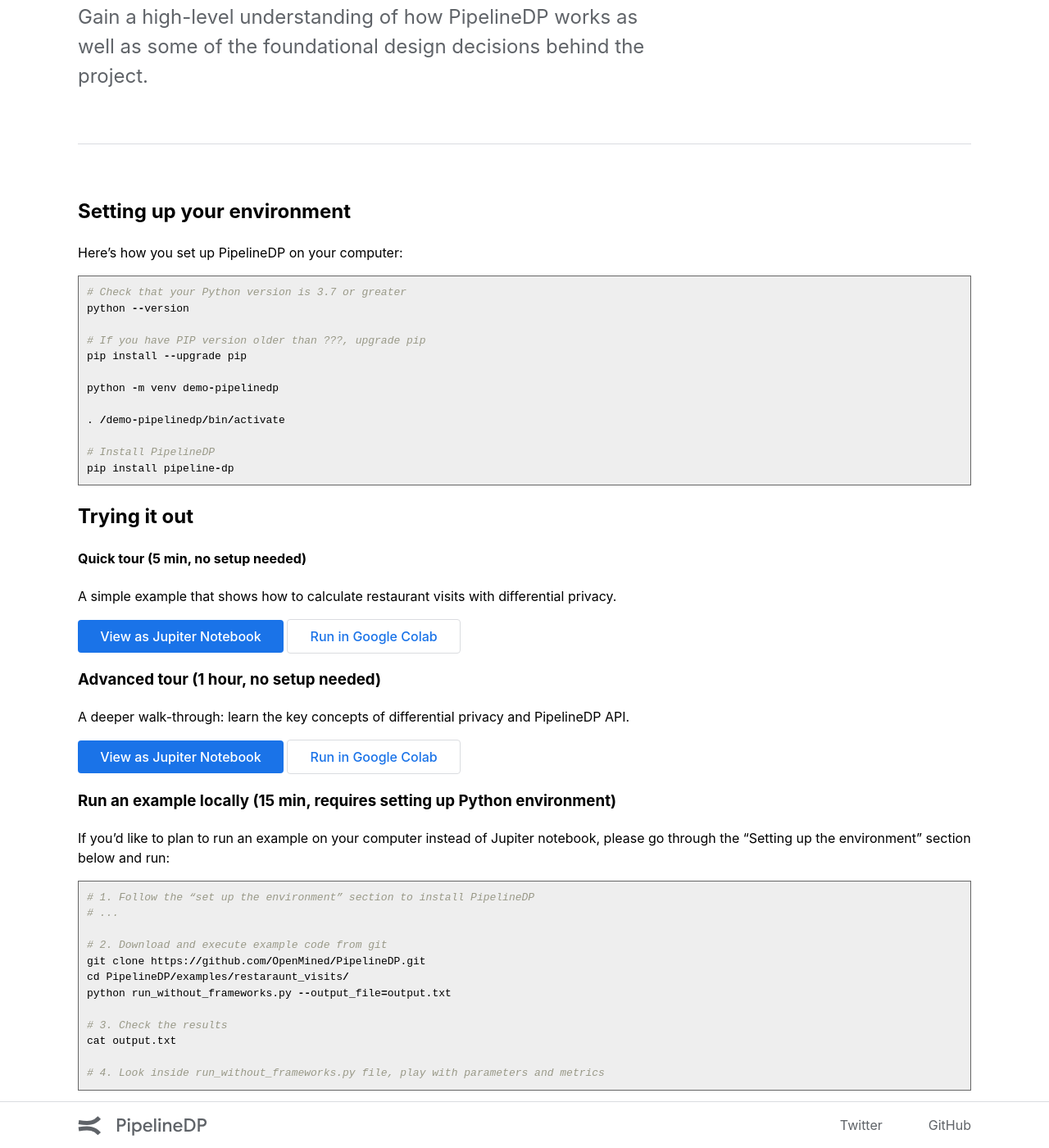
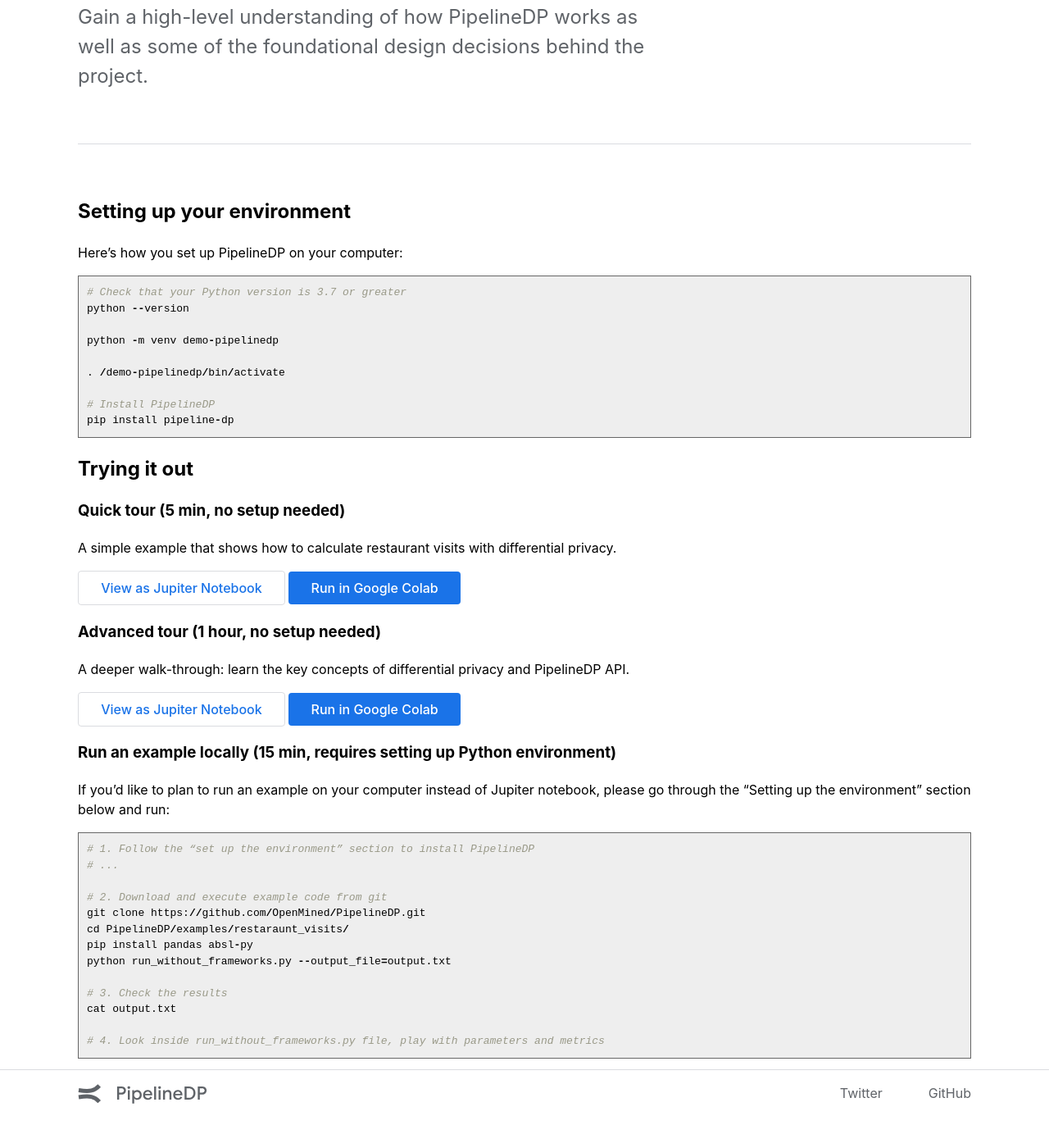
Before and after one commit to OpenMined/PipelineDP, a Jekyll site: the page built from get-started.md, in a window 1280 px wide and 1400 px high, scrolled down 252 px. Shown: the whole window at 82% size. Built offline with Jekyll 4.4.1, drawn with Linux system fonts in a browser that asks for light colours; after the commit the page ends 1613 px from its top, so only the background shows below that; some of the changed lines change nothing that is shown.

````diff
--- a/get-started.md
+++ b/get-started.md
@@ -13,9 +13,6 @@
 # Check that your Python version is 3.7 or greater
 python --version
 
-# If you have PIP version older than ???, upgrade pip
-pip install --upgrade pip
-
 python -m venv demo-pipelinedp
 
 . /demo-pipelinedp/bin/activate
@@ -25,18 +22,18 @@
 ```
 
 # Trying it out
-#### Quick tour (5 min, no setup needed)
+### Quick tour (5 min, no setup needed)
 
 A simple example that shows how to calculate restaurant visits with differential privacy.
 
-<a class="c-hero__button c-button c-button--primary" style="margin: 0px;" href="https://github.com/OpenMined/PipelineDP/blob/main/examples/restaurant_visits.ipynb">View as Jupiter Notebook</a>
-<a class="c-hero__button c-button c-button--secondary" style="margin: 0px;" href="https://colab.sandbox.google.com/github/OpenMined/PipelineDP/blob/main/examples/restaurant_visits.ipynb">Run in Google Colab</a>
+<a class="c-hero__button c-button c-button--secondary" style="margin: 0px;" href="https://github.com/OpenMined/PipelineDP/blob/main/examples/quickstart.ipynb" target="_blank">View as Jupiter Notebook</a>
+<a class="c-hero__button c-button c-button--primary" style="margin: 0px;" href="https://colab.research.google.com/github/OpenMined/PipelineDP/blob/main/examples/quickstart.ipynb" target="_blank">Run in Google Colab</a>
 
 ### Advanced tour (1 hour, no setup needed)
 A deeper walk-through: learn the key concepts of differential privacy and PipelineDP API.
 
-<a class="c-hero__button c-button c-button--primary" style="margin: 0px;" href="https://github.com/OpenMined/PipelineDP/blob/main/examples/restaurant_visits.ipynb">View as Jupiter Notebook</a>
-<a class="c-hero__button c-button c-button--secondary" style="margin: 0px;" href="https://colab.sandbox.google.com/github/OpenMined/PipelineDP/blob/main/examples/restaurant_visits.ipynb">Run in Google Colab</a>
+<a class="c-hero__button c-button c-button--secondary" style="margin: 0px;" href="https://github.com/OpenMined/PipelineDP/blob/main/examples/restaurant_visits.ipynb" target="_blank">View as Jupiter Notebook</a>
+<a class="c-hero__button c-button c-button--primary" style="margin: 0px;" href="https://colab.research.google.com/github/OpenMined/PipelineDP/blob/main/examples/restaurant_visits.ipynb" target="_blank">Run in Google Colab</a>
 
 ### Run an example locally (15 min, requires setting up Python environment)
 If you’d like to plan to run an example on your computer instead of Jupiter notebook, please go through the “Setting up the environment” section below and run:
@@ -48,6 +45,7 @@
 # 2. Download and execute example code from git
 git clone https://github.com/OpenMined/PipelineDP.git
 cd PipelineDP/examples/restaraunt_visits/
+pip install pandas absl-py
 python run_without_frameworks.py --output_file=output.txt
 
 # 3. Check the results
````
